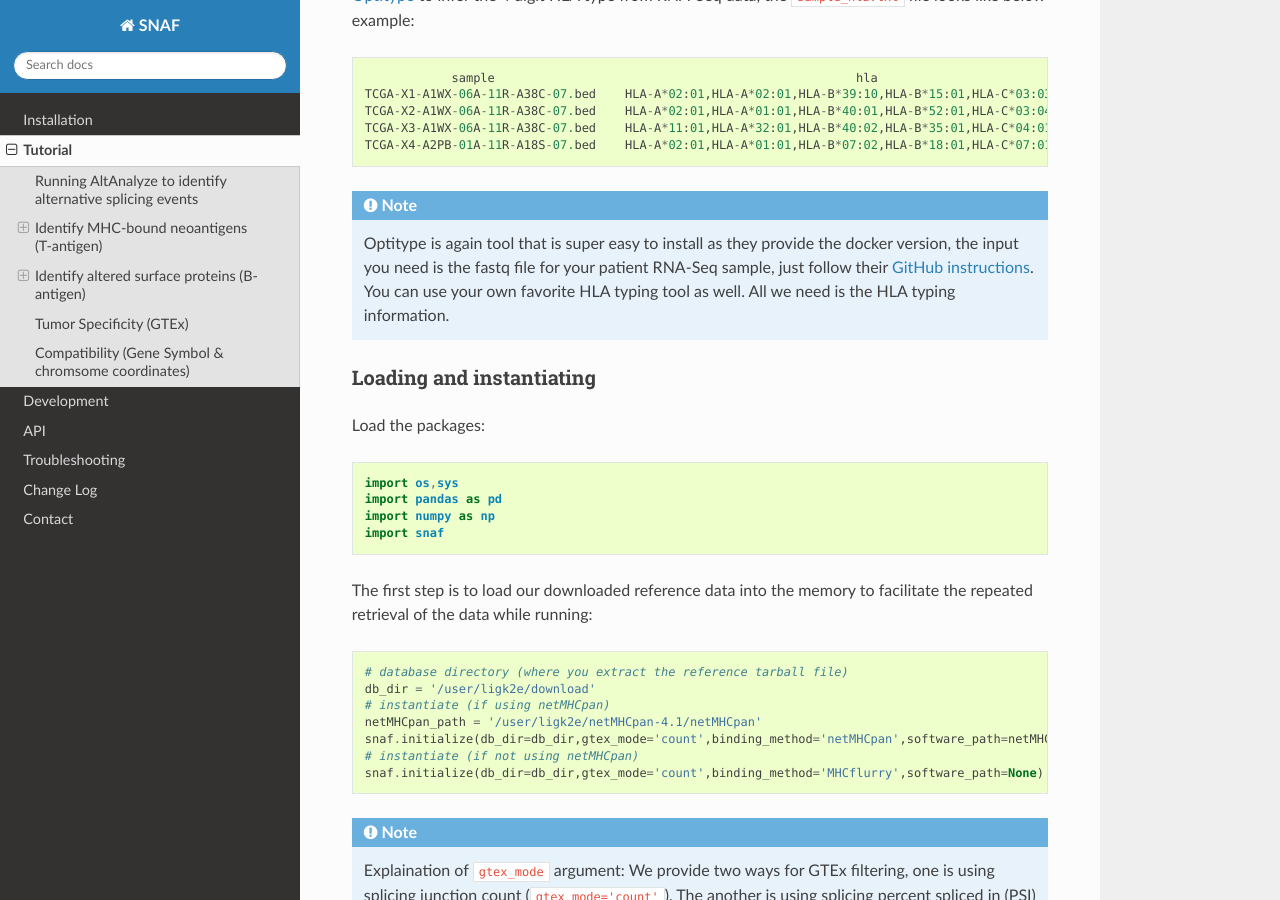
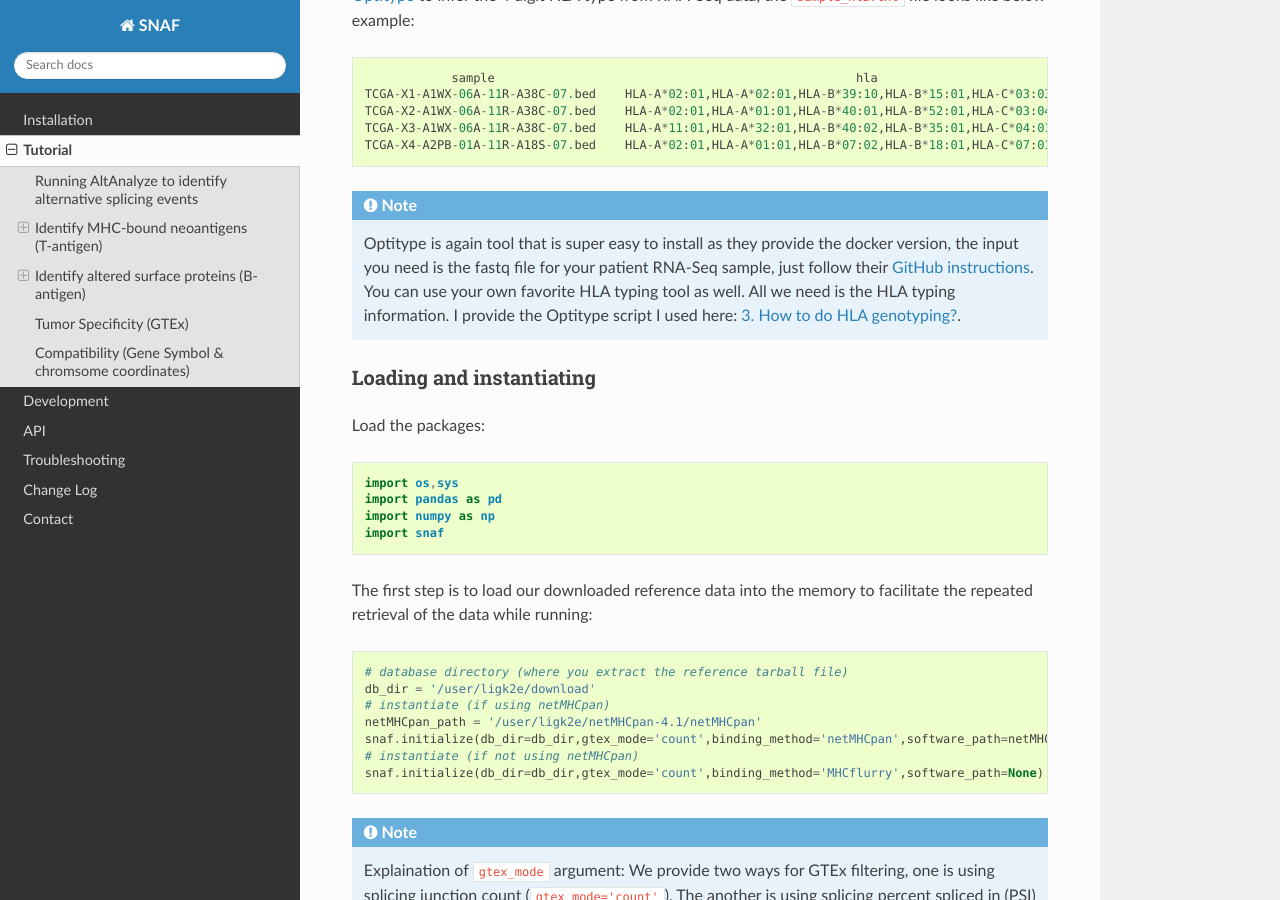
Before and after one commit to frankligy/SNAF, a Sphinx documentation site: the page built from docs/tutorial.rst, in a window 1280 px wide and 900 px high, scrolled down 2203 px. Built offline with Sphinx 7.4.7 and the Read the Docs theme 2.0.0, drawn with Linux system fonts in a browser that asks for light colours.

Commit message:
how to do hla typing

```diff
--- a/docs/tutorial.rst
+++ b/docs/tutorial.rst
@@ -73,7 +73,7 @@ looks like below example::
 
     Optitype is again tool that is super easy to install as they provide the docker version, the input you need is the fastq file
     for your patient RNA-Seq sample, just follow their `GitHub instructions <https://github.com/FRED-2/OptiType>`_. You can use your
-    own favorite HLA typing tool as well. All we need is the HLA typing information.
+    own favorite HLA typing tool as well. All we need is the HLA typing information. I provide the Optitype script I used here: :ref:`reference_to_hla_typing`.
 
 
 Loading and instantiating
```
Also changed, not shown: docs/troubleshooting.rst (+21 -0 lines).
